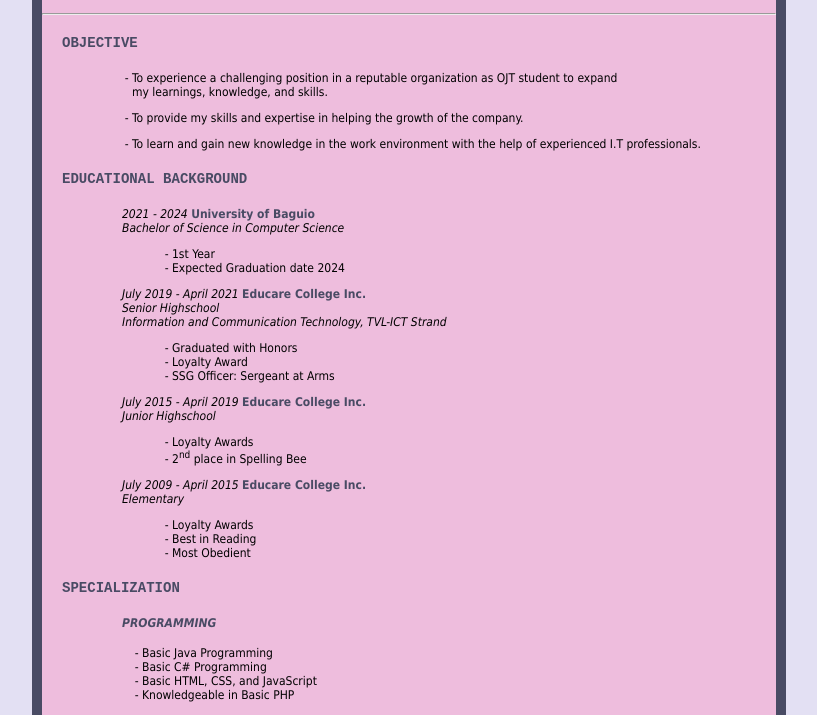
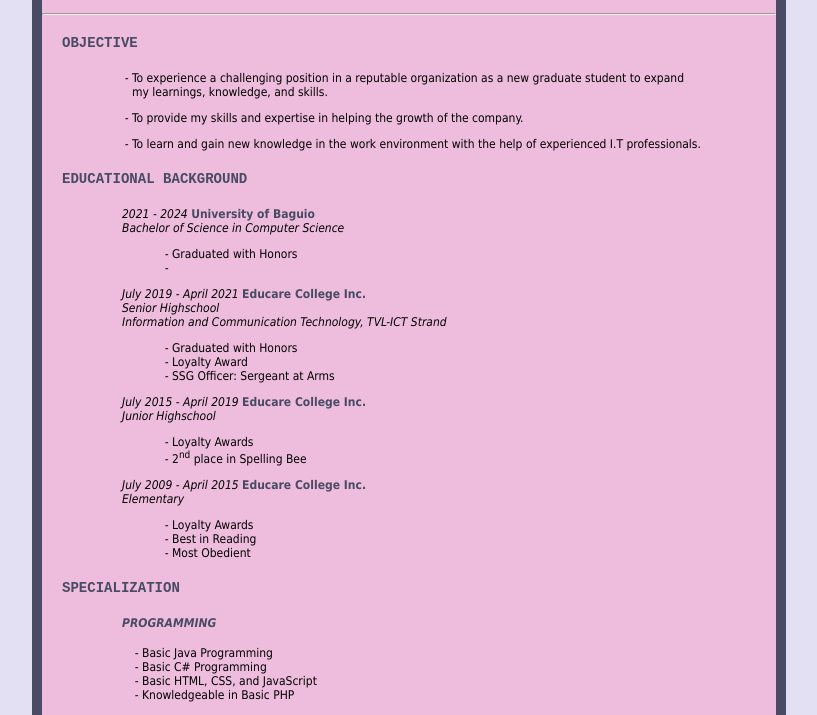
Before and after one commit to oliverkean/HUMCOM1_IAA120212022, a plain HTML site: page Exercise2.html in a window 1280 px wide. Shown: the part 84-799 px from the top of the page, without its empty margins (256-1073 px from the left). Drawn offline with Linux system fonts and the light colour scheme.

Commit message:
Update Exercise2.html

```diff
--- a/Exercise2.html
+++ b/Exercise2.html
@@ -5,8 +5,8 @@
     <meta http-equiv="X-UA-Compatible" content="IE=edge">
     <meta name="viewport" content="width=device-width, initial-scale=1.0">
     <meta name="author" content="Oliver Kean L. Palgue">
-    <meta name="keywords" content="Resume, Oliver Kean Palgue Resume, OJT Palgue Resume, Palgue">
-    <meta name="description" content="My Resume for my OJT, as a Computer Science Student">
+    <meta name="keywords" content="Resume, Oliver Kean Palgue Resume, Palgue Resume, Palgue">
+    <meta name="description" content="My Resume for my first job, as a fresh graduate in Computer Science">
     <title>Oliver Palgue - Resume</title>
 </head>
 <body style="font-family: Tahoma; font-size: 9pt; text-align: center; padding: 20px; background-color:#e3e0f3;">
@@ -21,7 +21,7 @@
     <section style="text-align: left;">
         <h3 style="font-family: 'Courier New'; margin: 20px; color: #494b64;">OBJECTIVE</h3>
             <ul style="list-style:'- '; margin-left: 50px;">
-                <li><p>To experience a challenging position in a reputable organization as OJT student to expand<br>
+                <li><p>To experience a challenging position in a reputable organization as a new graduate student to expand<br>
                     my learnings, knowledge, and skills.</p></li>
                 <li><p>To provide my skills and expertise in helping the growth of the company.</p></li>
                 <li><p>To learn and gain new knowledge in the work environment with the help of experienced I.T professionals.</p></li>
@@ -37,10 +37,10 @@
                 <li><i>Bachelor of Science in Computer Science</i></li>
             </ul>
 
-            <ul style="list-style: '- '; margin-left: 90px;">
-                <li>1st Year</li>
-                <li>Expected Graduation date 2024</li>
-            </ul>
+                <ul style="list-style: '- '; margin-left: 90px;">
+                    <li>Graduated with Honors</li>
+                    <li></li>
+                </ul>
 
             <!-- Senior Highschool -->
             <ul style="margin-left: 40px; list-style: none;">
@@ -105,7 +105,7 @@
                 </ul>
     </section>
 
-    <!-- Fourth Section INTERESTS-->
+    <!-- FOURTH SECTION-->
     <section style="text-align: left;">
         <h3 style="font-family: 'Courier New'; margin: 20px; color: #494b64;">INTERESTS</h3>
             <h4 style="margin-left: 80px; color: #494b64;"><b><i>SPORTS</i></b></h4>
```
